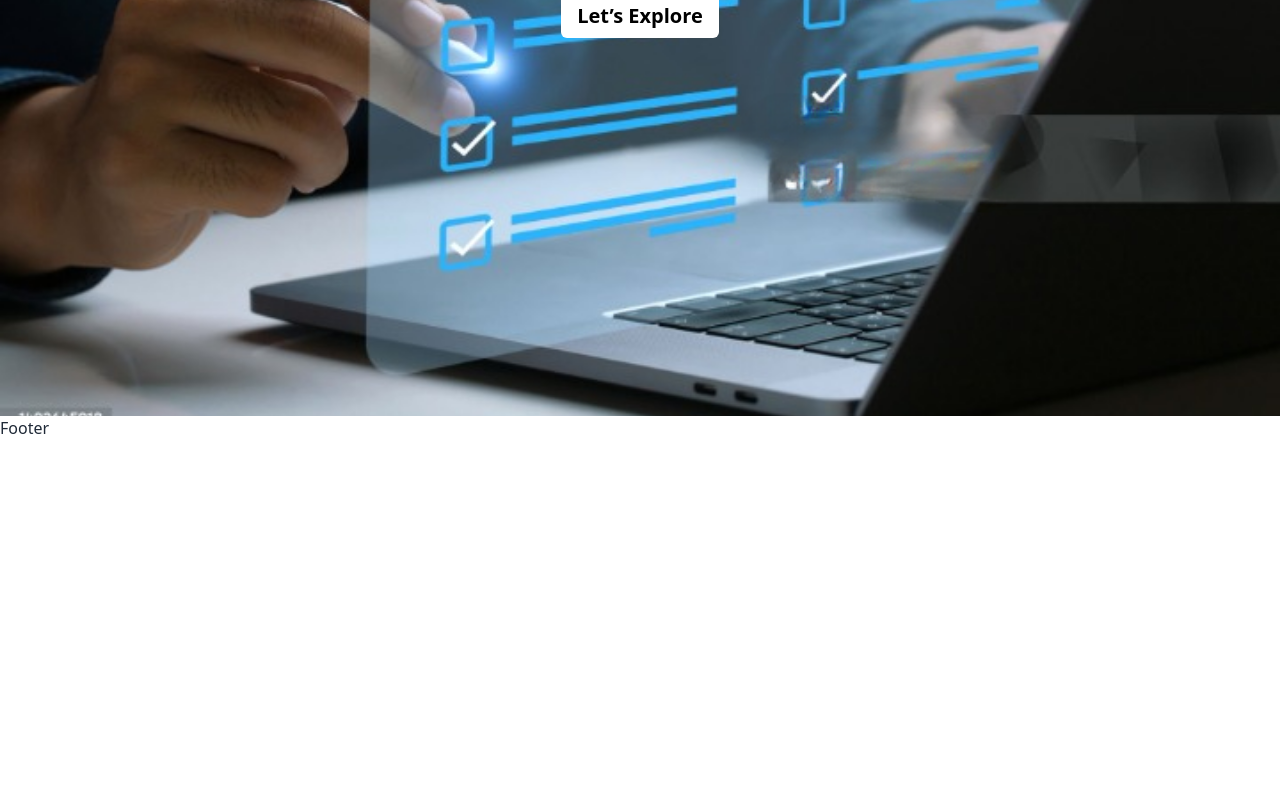
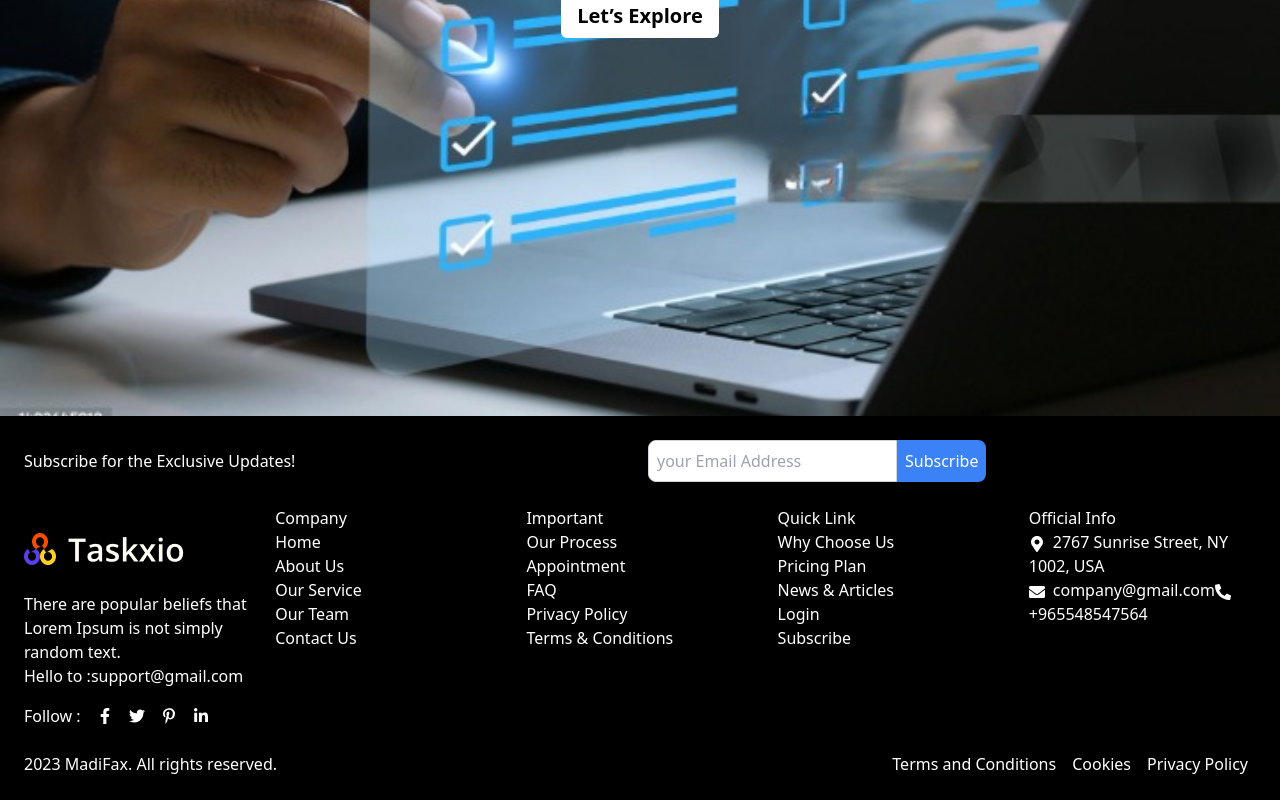
Before and after one commit to kaiyumdev/Task-Management, a React (Vite) app: page / in a window 1280 px wide. Shown: the part 500-1300 px from the top of the page. Before the commit the page ends 940 px from the top, so only its background shows below. Built offline with nearby package versions, Linux system fonts and the light colour scheme.

Commit message:
feat(footer): complete footer successfully

```diff
--- a/package.json
+++ b/package.json
@@ -12,6 +12,7 @@
   "dependencies": {
     "react": "^18.2.0",
     "react-dom": "^18.2.0",
+    "react-icons": "^5.2.1",
     "react-router-dom": "^6.23.1"
   },
   "devDependencies": {
--- a/src/components/Footer/Footer.jsx
+++ b/src/components/Footer/Footer.jsx
@@ -1,9 +1,116 @@
-import React from 'react'
+import React from 'react';
+import 'tailwindcss/tailwind.css';
+import { FaFacebookF, FaTwitter, FaPinterestP, FaLinkedinIn, FaMapMarkerAlt, FaEnvelope, FaPhoneAlt } from 'react-icons/fa';
+import logo from "../../assets/images/logo.png"
 
 const Footer = () => {
   return (
-    <div>Footer</div>
-  )
-}
+    <footer className=" bg-black text-white">
+      <div className="container mx-auto p-6">
+        <div className="wow fadeInUp" data-wow-duration="1s" style={{ visibility: 'visible', animationDuration: '1s', animationName: 'fadeInUp' }}>
+          <div className="subscription">
+            <div className="flex justify-between items-center">
+              <div className="flex-1 pr-4">
+                <div className="subscribe_text">
+                  <h2>Subscribe for the Exclusive Updates!</h2>
+                </div>
+              </div>
+              <div className="flex-1">
+                <form action="#" className="subscrib_form flex">
+                  <input type="text" placeholder="your Email Address" className="border border-gray-300 p-2 rounded-l-lg focus:outline-none" />
+                  <button className="common_btn subscrib_btn bg-blue-500 text-white p-2 rounded-r-lg">Subscribe</button>
+                </form>
+              </div>
+            </div>
+          </div>
+        </div>
 
-export default Footer
+        <div className="grid grid-cols-1 sm:grid-cols-2 lg:grid-cols-5 gap-6 mt-6">
+          <div className="footer_left">
+            <a href="index.html" className="tf_footer_logo">
+              <img src={logo} alt="MediFax" className="img-fluid w-100 my-5" />
+            </a>
+            <p>There are popular beliefs that Lorem Ipsum is not simply random text.</p>
+            <div className="footer_mail">
+              <span>Hello to :</span>
+              <a href="mailto:support@gmail.com">support@gmail.com</a>
+            </div>
+            <div className="tf_footer_icon flex items-center mt-4">
+              <span>Follow :</span>
+              <ul className="flex ml-2">
+                <li className="mx-2"><a href="#"><FaFacebookF aria-hidden="true" /></a></li>
+                <li className="mx-2"><a href="#"><FaTwitter aria-hidden="true" /></a></li>
+                <li className="mx-2"><a href="#"><FaPinterestP aria-hidden="true" /></a></li>
+                <li className="mx-2"><a href="#"><FaLinkedinIn aria-hidden="true" /></a></li>
+              </ul>
+            </div>
+          </div>
+
+          <div className="quick_link">
+            <h5>Company</h5>
+            <ul>
+              <li><a href="index.html">Home</a></li>
+              <li><a href="about.html">About Us</a></li>
+              <li><a href="service.html">Our Service</a></li>
+              <li><a href="team.html">Our Team</a></li>
+              <li><a href="contact.html">Contact Us</a></li>
+            </ul>
+          </div>
+
+          <div className="quick_link">
+            <h5>Important</h5>
+            <ul>
+              <li><a href="#">Our Process</a></li>
+              <li><a href="#">Appointment</a></li>
+              <li><a href="faq.html">FAQ</a></li>
+              <li><a href="privacy.html">Privacy Policy</a></li>
+              <li><a href="terms_condition.html">Terms & Conditions</a></li>
+            </ul>
+          </div>
+
+          <div className="quick_link">
+            <h5>Quick Link</h5>
+            <ul>
+              <li><a href="#">Why Choose Us</a></li>
+              <li><a href="pricing.html">Pricing Plan</a></li>
+              <li><a href="blog.html">News & Articles</a></li>
+              <li><a href="sign_up.html">Login</a></li>
+              <li><a href="#">Subscribe</a></li>
+            </ul>
+          </div>
+
+          <div className="address">
+            <h5>Official Info</h5>
+            <div className="tf_footer_address">
+              <p>
+                <FaMapMarkerAlt aria-hidden="true" className="inline mr-2" />
+                2767 Sunrise Street, NY 1002, USA
+              </p>
+              <a href="mailto:company@gmail.com">
+                <FaEnvelope aria-hidden="true" className="inline mr-2" />
+                company@gmail.com
+              </a>
+              <a href="tel:+965548547564">
+                <FaPhoneAlt aria-hidden="true" className="inline mr-2" />
+                +965548547564
+              </a>
+            </div>
+          </div>
+        </div>
+
+        <div className="mt-16 xs:mt-11 sm:mt-6">
+          <div className="copyright flex justify-between">
+            <p>2023 MadiFax. All rights reserved.</p>
+            <ul className="flex">
+              <li className="mx-2"><a href="terms_condition.html">Terms and Conditions</a></li>
+              <li className="mx-2"><a href="#">Cookies</a></li>
+              <li className="mx-2"><a href="privacy.html">Privacy Policy</a></li>
+            </ul>
+          </div>
+        </div>
+      </div>
+    </footer>
+  );
+};
+
+export default Footer;
```
Also changed, not shown: 1 other file (tests, documents, lock files or other folders).
